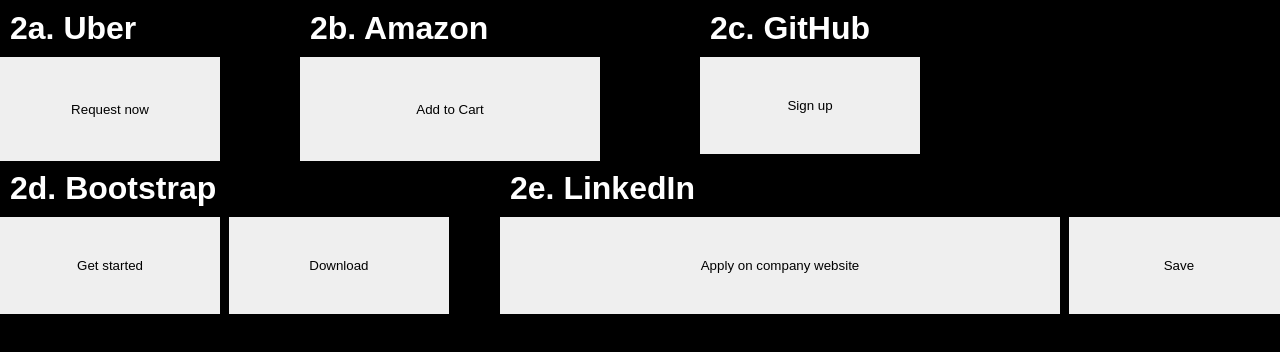
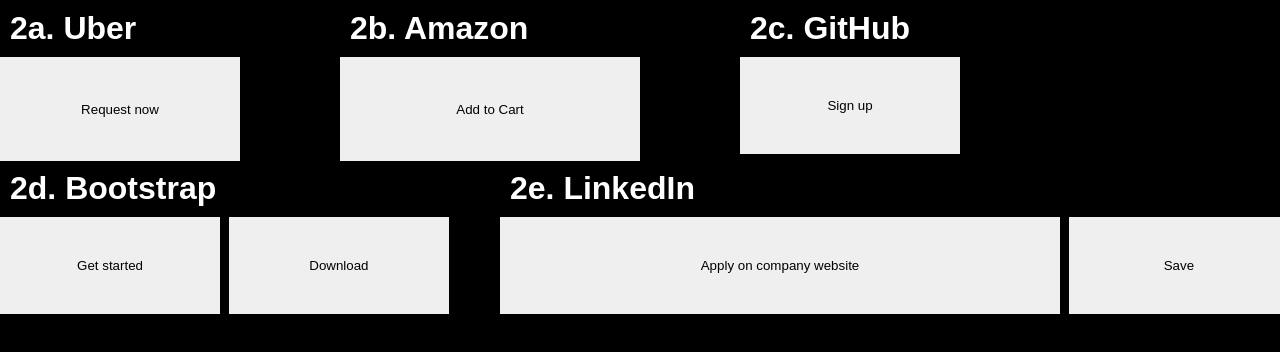
Before and after one commit to bobdschen/supersimple-website, a plain HTML site: page buttons.html in a window 1280 px wide. Drawn offline with Linux system fonts and the light colour scheme.

Commit message:
modified:   style.css

```diff
--- a/style.css
+++ b/style.css
@@ -16,7 +16,7 @@ button {
 
 .container1 {
   display: grid;
-  grid-template-columns: 300px 400px 300px;
+  grid-template-columns: 340px 400px 300px;
   height: 160px;
 }
 
@@ -34,7 +34,7 @@ button {
 
 .Request-button {
   height: 104px;
-  width: 220px;
+  width: 240px;
 }
 
 .Add-button {
```
